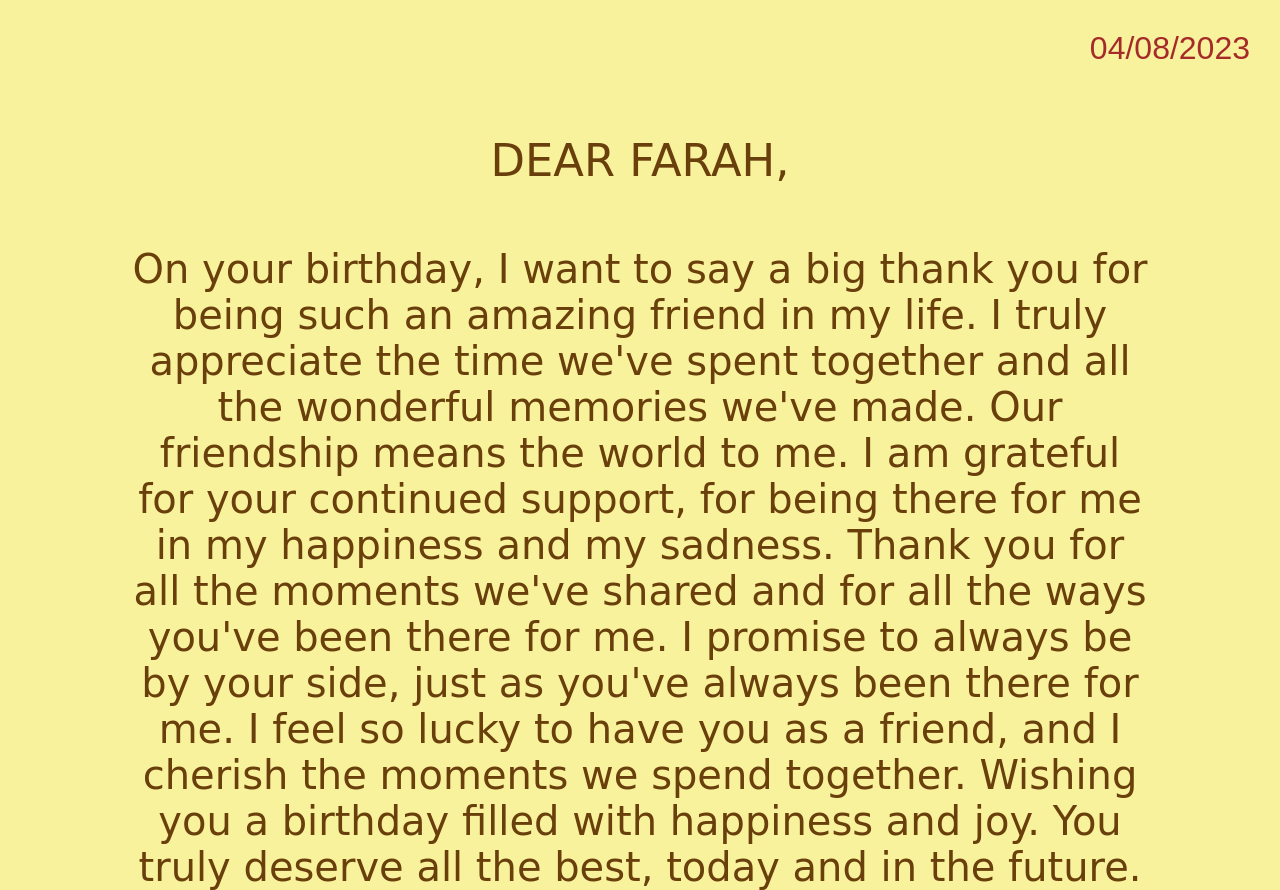
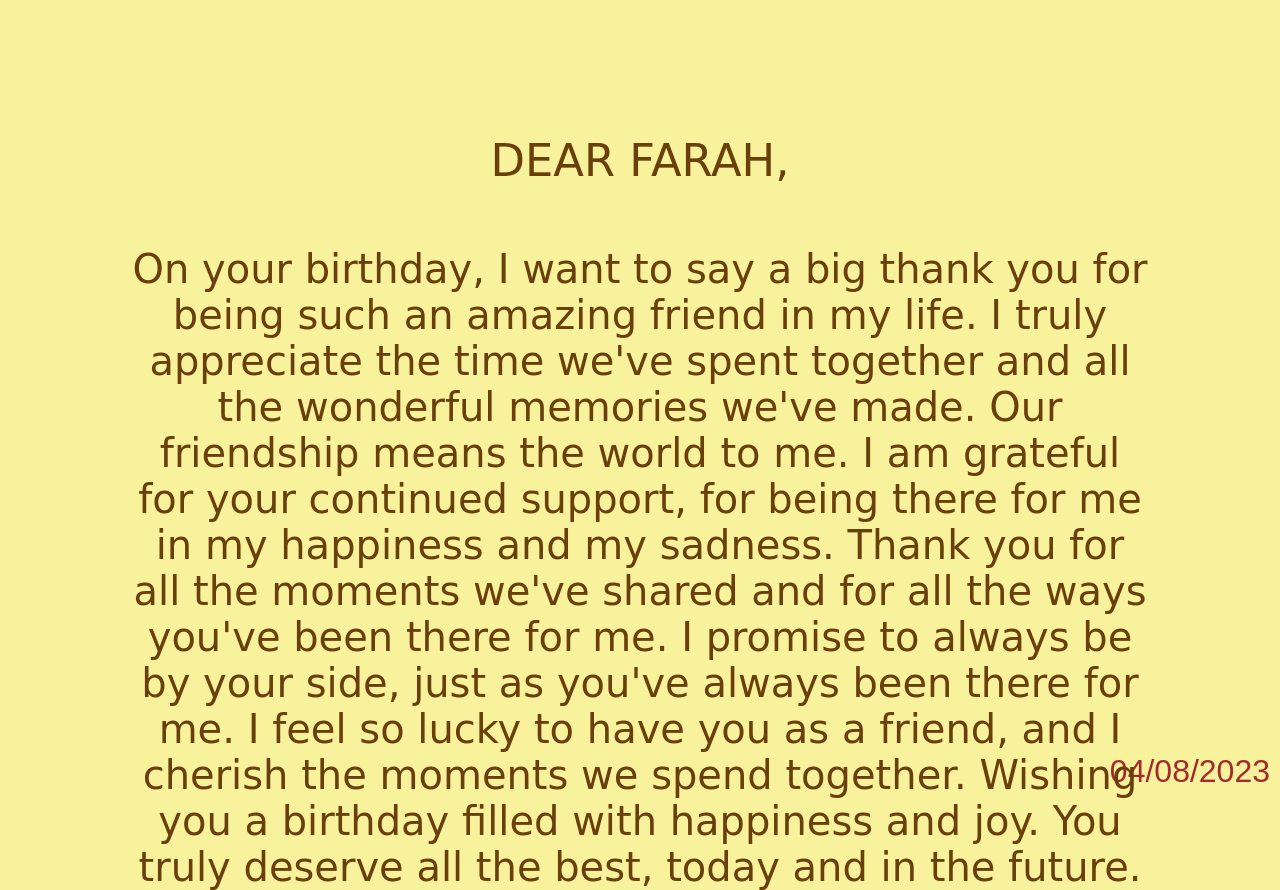
Before and after one commit to hard-hill/dear-namnam, a plain HTML site: page index.html in a window 1280 px wide. Drawn offline with Linux system fonts and the light colour scheme; a web font is replaced by a local one.

Commit message:
Update index.html

```diff
--- a/index.html
+++ b/index.html
@@ -37,11 +37,21 @@
       text-align: center;
       font-family: 'Charm', cursive; /* Use Charm font for the message */
     }
+
+    /* تحديث موقع العنصر الذي يحتوي على التاريخ */
+    .date {
+      font-size: 2em;
+      color: brown;
+      position: absolute;
+      bottom: 10px;
+      right: 10px;
+    }
   </style>
 </head>
 <body>
   <h1 style="margin-bottom: 10px;"><span style="font-weight: normal;">Dear  FARAH,</span></h1>
-  <div style="position: absolute; top: 0; right: 0; margin: 30px; font-size: 2em; color: brown;">04/08/2023</div>
+  <!-- استخدمت العنصر الجديد لعرض التاريخ -->
+  <div class="date">04/08/2023</div>
   <div class="thanks"> <br>
     On your birthday, I want to say a big thank you for being such an amazing friend in my life.
     I truly appreciate the time we've spent together and all the wonderful memories we've made.
```
